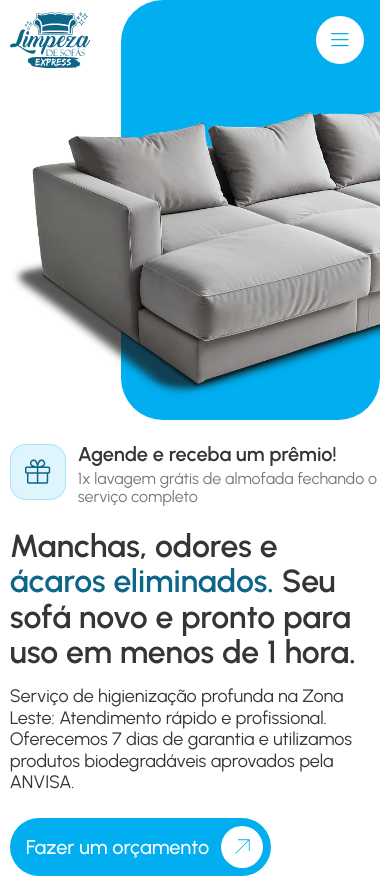
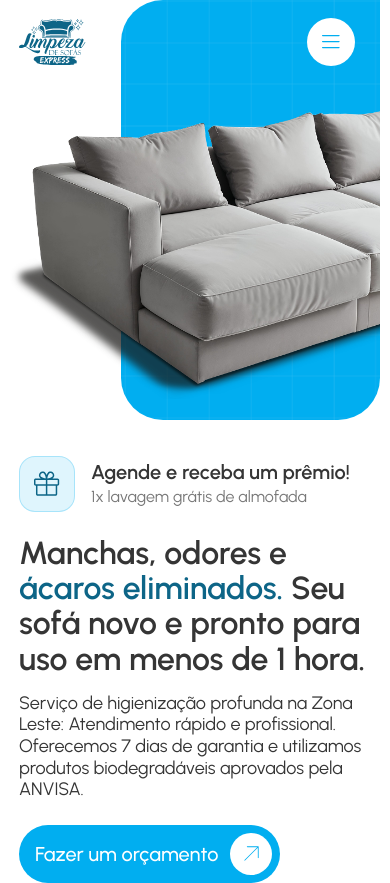
Before and after one commit to sofaexpresslimpeza/lp-sofa-express, a plain HTML site: page index.html in a window 390 px wide. Drawn offline with Linux system fonts and the light colour scheme.

Commit message:
uptade hero section

```diff
--- a/index.html
+++ b/index.html
@@ -38,7 +38,7 @@
                     </div>
                     <article>
                         <h3 class="title title-3">Agende e receba um prêmio!</h3>
-                        <p class="description description-2">1x lavagem grátis de almofada fechando o serviço completo</p>
+                        <p class="description description-2">1x lavagem grátis de almofada</p>
                     </article>
                 </div>
                 <div class="titles">
--- a/src/sections/hero.css
+++ b/src/sections/hero.css
@@ -7,7 +7,7 @@
 
     @media (max-width: 768px) {
         flex-direction: column-reverse;
-        gap: 24px;
+        gap: 36px;
     }
 
     & .hero-header.mobile {
@@ -22,6 +22,10 @@
         align-items: flex-start;
         justify-content: center;
         gap: 82px;
+
+        @media (max-width: 768px) {
+            padding: 0 2.5%;
+        }
 
         & .content {
             display: flex;
@@ -42,8 +46,8 @@
                 gap: 18px;
 
                 @media (max-width: 768px) {
-                    gap: 12px;
-                    align-items: flex-start;
+                    gap: 16px;
+                    align-items: center;
                 }
 
                 & > div {
@@ -118,7 +122,7 @@
         padding-top: 16px;
 
         @media (max-width: 768px) {
-            padding-top: 12px;
+            padding: 18px 2.5%;
         }
 
         & > img {
@@ -126,7 +130,7 @@
             width: auto;
 
             @media (max-width: 768px) {
-                height: 56px;
+                height: 46px;
             }
         }
 
@@ -195,7 +199,7 @@
             position: absolute;
             top: 0;
             right: 0;
-            background: var(--color-primary);
+            background: url('../assets/pattern/bg-hero.png') no-repeat center;
             z-index: -1;
             border-radius: 112px 0 112px 112px;
 
```
Also changed, not shown: src/assets/pattern/bg-hero.png (added), src/assets/pattern/lines.svg (added).
